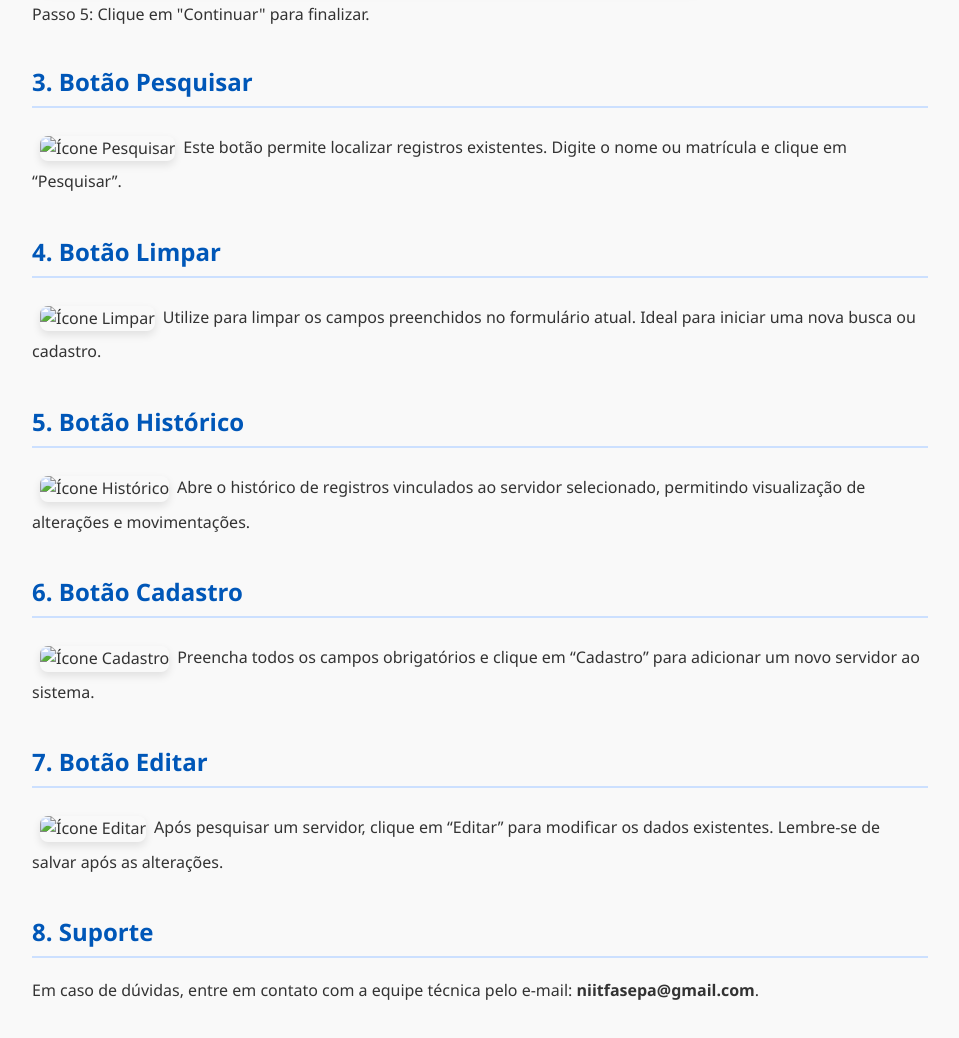
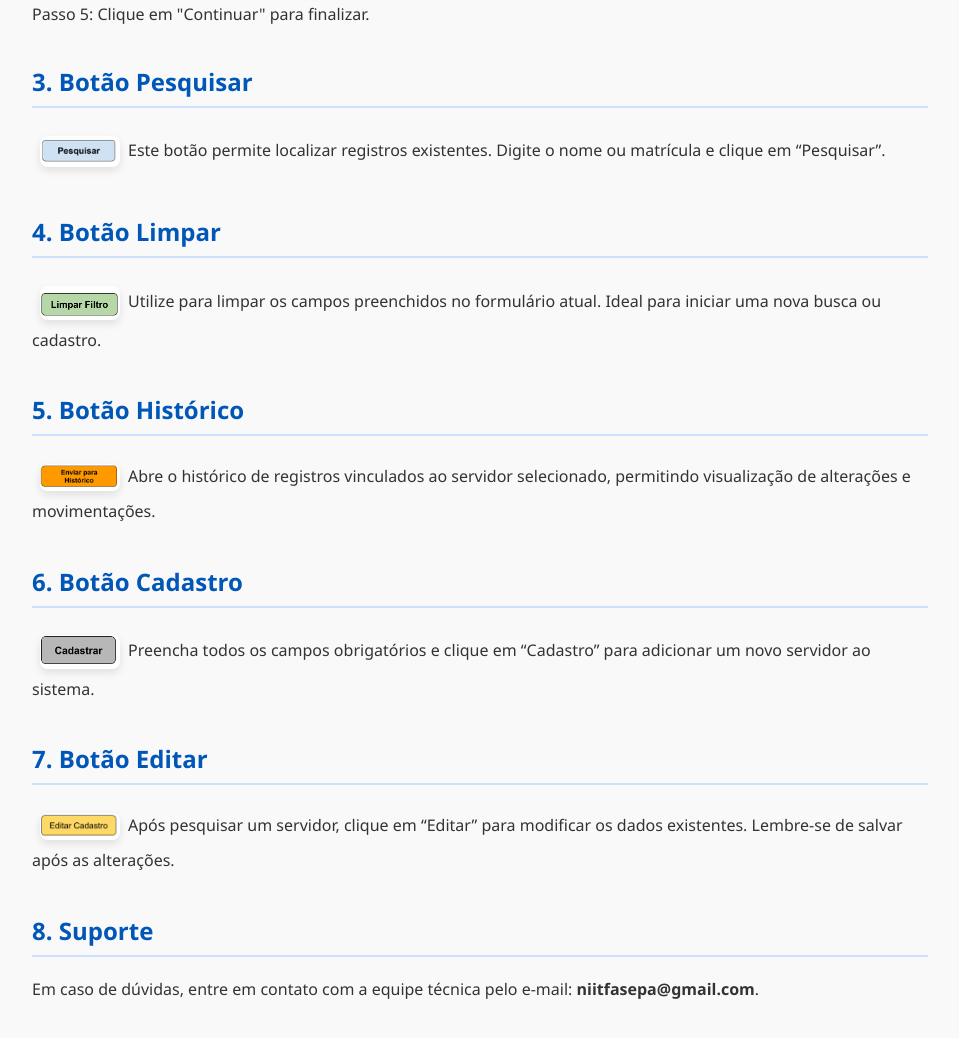
Before and after one commit to Mordev-tech/Formulario_Servidores_Fasepa, a plain HTML site: page index.html in a window 1280 px wide. Shown: the part 4670-5708 px from the top of the page, without its empty margins (160-1119 px from the left). Drawn offline with Linux system fonts and the light colour scheme.

Commit message:
Update index.html

```diff
--- a/index.html
+++ b/index.html
@@ -177,19 +177,19 @@
     <img src="5.png" alt="Passo 5"><figcaption> Passo 5: Clique em "Continuar" para finalizar.</figcaption>
 
     <h2 id="botao-pesquisar">3. Botão Pesquisar</h2>
-    <p><img src="NIIT - Pesquisar-Photoroom.png" alt="Ícone Pesquisar" class="icon">Este botão permite localizar registros existentes. Digite o nome ou matrícula e clique em “Pesquisar”.</p>
+    <p><img src="Pesquisar-Photoroom.png" alt="Ícone Pesquisar" class="icon">Este botão permite localizar registros existentes. Digite o nome ou matrícula e clique em “Pesquisar”.</p>
 
     <h2 id="botao-limpar">4. Botão Limpar</h2>
-    <p><img src="NIIT - Limpar-Photoroom.png" alt="Ícone Limpar" class="icon">Utilize para limpar os campos preenchidos no formulário atual. Ideal para iniciar uma nova busca ou cadastro.</p>
+    <p><img src="Limpar-Photoroom.png" alt="Ícone Limpar" class="icon">Utilize para limpar os campos preenchidos no formulário atual. Ideal para iniciar uma nova busca ou cadastro.</p>
 
     <h2 id="botao-historico">5. Botão Histórico</h2>
-    <p><img src="NIIT - histórico-Photoroom.png" alt="Ícone Histórico" class="icon">Abre o histórico de registros vinculados ao servidor selecionado, permitindo visualização de alterações e movimentações.</p>
+    <p><img src="histórico-Photoroom.png" alt="Ícone Histórico" class="icon">Abre o histórico de registros vinculados ao servidor selecionado, permitindo visualização de alterações e movimentações.</p>
 
     <h2 id="botao-cadastro">6. Botão Cadastro</h2>
-    <p><img src="NIIT - Cadastrar-Photoroom.png" alt="Ícone Cadastro" class="icon">Preencha todos os campos obrigatórios e clique em “Cadastro” para adicionar um novo servidor ao sistema.</p>
+    <p><img src="Cadastrar-Photoroom.png" alt="Ícone Cadastro" class="icon">Preencha todos os campos obrigatórios e clique em “Cadastro” para adicionar um novo servidor ao sistema.</p>
 
     <h2 id="botao-editar">7. Botão Editar</h2>
-    <p><img src="NIIT - Editar-Photoroom.png" alt="Ícone Editar" class="icon">Após pesquisar um servidor, clique em “Editar” para modificar os dados existentes. Lembre-se de salvar após as alterações.</p>
+    <p><img src="Editar-Photoroom.png" alt="Ícone Editar" class="icon">Após pesquisar um servidor, clique em “Editar” para modificar os dados existentes. Lembre-se de salvar após as alterações.</p>
 
     <h2 id="suporte">8. Suporte</h2>
     <p>Em caso de dúvidas, entre em contato com a equipe técnica pelo e-mail: <strong>niitfasepa@gmail.com</strong>.</p>
```
